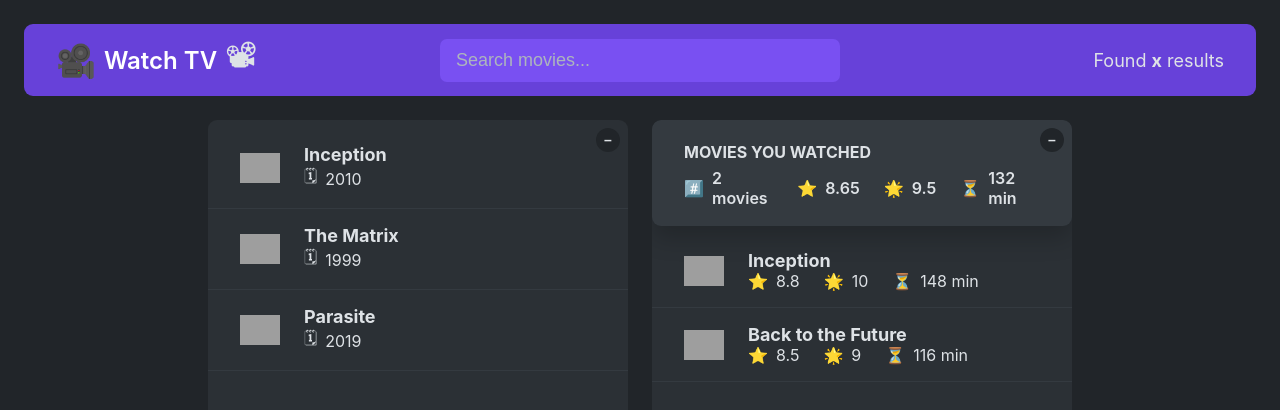
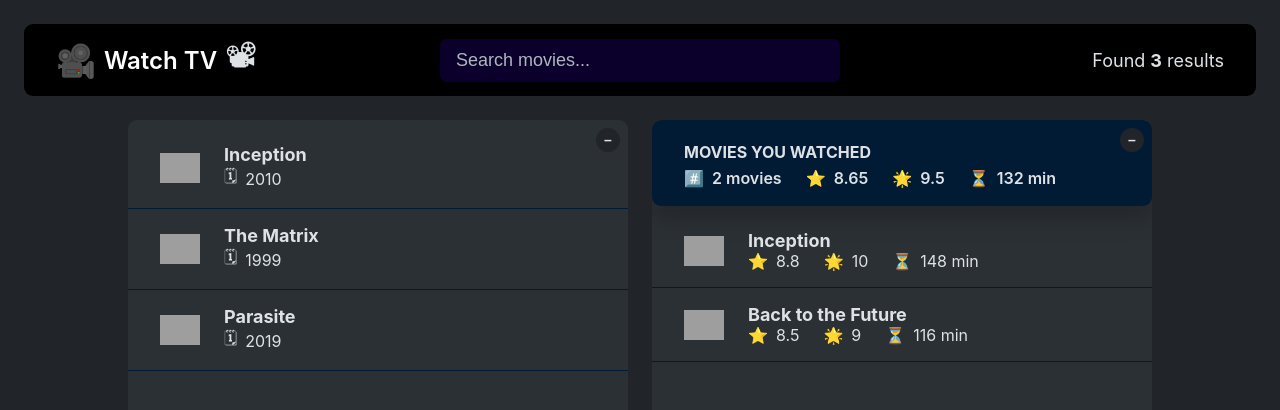
Before and after one commit to ZakaDev22/watch-tv, a React (Create React App) app: page / in a window 1280 px wide. Shown: the top 410 px of the page. Built offline with nearby package versions, Linux system fonts and the light colour scheme; grey boxes are pictures that could not be loaded.

Commit message:
Refactor App component structure to manage movie data and enhance layout with updated NavBar and Main components

```diff
--- a/src/App.js
+++ b/src/App.js
@@ -51,21 +51,27 @@ const average = (arr) =>
   arr.reduce((acc, cur, i, arr) => acc + cur / arr.length, 0);
 
 export default function App() {
+  const [movies, setMovies] = useState(tempMovieData);
+
   return (
     <>
-      <NavBar />
-      <Main />
+      <NavBar>
+        <Logo />
+        <Search />
+        <NumResults movies={movies} />
+      </NavBar>
+      <Main>
+        <ListBox>
+          <MovieList movies={movies} />
+        </ListBox>
+        <WatchedBox />
+      </Main>
     </>
   );
 }
 
-function Main() {
-  return (
-    <main className="main">
-      <ListBox />
-      <WatchedBox />
-    </main>
-  );
+function Main({ children }) {
+  return <main className="main">{children}</main>;
 }
 
 function WatchedBox() {
@@ -149,7 +155,7 @@ function WatchedSummary({ watched }) {
     </div>
   );
 }
-function ListBox() {
+function ListBox({ children }) {
   const [isOpen1, setIsOpen1] = useState(true);
   return (
     <div className="box">
@@ -159,14 +165,12 @@ function ListBox() {
       >
         {isOpen1 ? "–" : "+"}
       </button>
-      {isOpen1 && <MovieList />}
+      {isOpen1 && children}
     </div>
   );
 }
 
-function MovieList() {
-  const [movies, setMovies] = useState(tempMovieData);
-
+function MovieList({ movies }) {
   return (
     <ul className="list">
       {movies?.map((movie) => (
@@ -214,20 +218,14 @@ function Search() {
   );
 }
 
-function NumResults() {
+function NumResults({ movies }) {
   return (
     <p className="num-results">
-      Found <strong>x</strong> results
+      Found <strong>{movies.length}</strong> results
     </p>
   );
 }
 
-function NavBar() {
-  return (
-    <nav className="nav-bar">
-      <Logo />
-      <Search />
-      <NumResults />
-    </nav>
-  );
+function NavBar({ children }) {
+  return <nav className="nav-bar">{children}</nav>;
 }
--- a/src/index.css
+++ b/src/index.css
@@ -1,9 +1,9 @@
 :root {
-  --color-primary: #6741d9;
-  --color-primary-light: #7950f2;
+  --color-primary: #000000;
+  --color-primary-light: #0b002b;
   --color-text: #dee2e6;
   --color-text-dark: #adb5bd;
-  --color-background-100: #343a40;
+  --color-background-100: #011b35;
   --color-background-500: #2b3035;
   --color-background-900: #212529;
   --color-red: #fa5252;
@@ -50,8 +50,8 @@ body {
 }
 
 .box {
-  width: 42rem;
-  max-width: 42rem;
+  width: 50rem;
+  max-width: 50rem;
   background-color: var(--color-background-500);
   border-radius: 0.9rem;
   overflow: auto;
```
